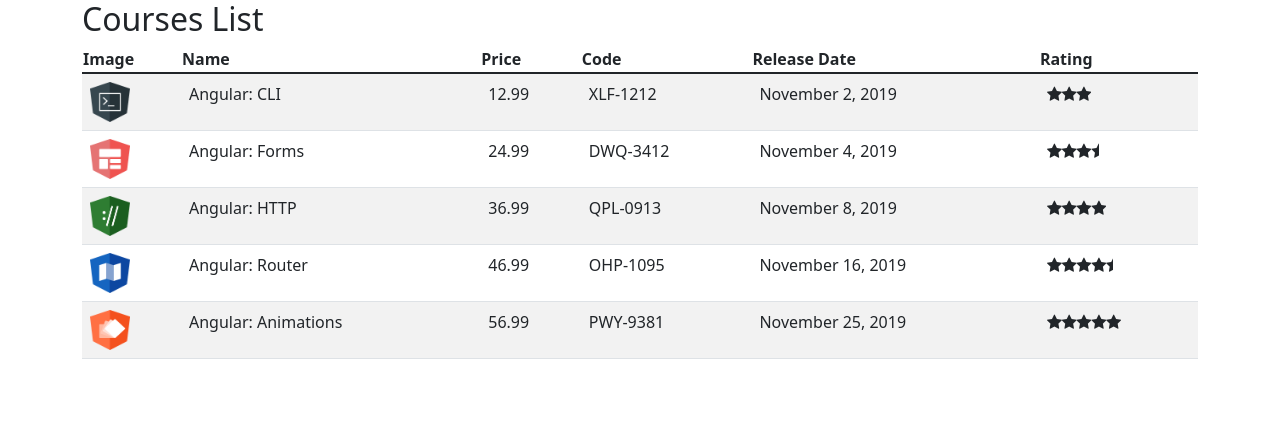
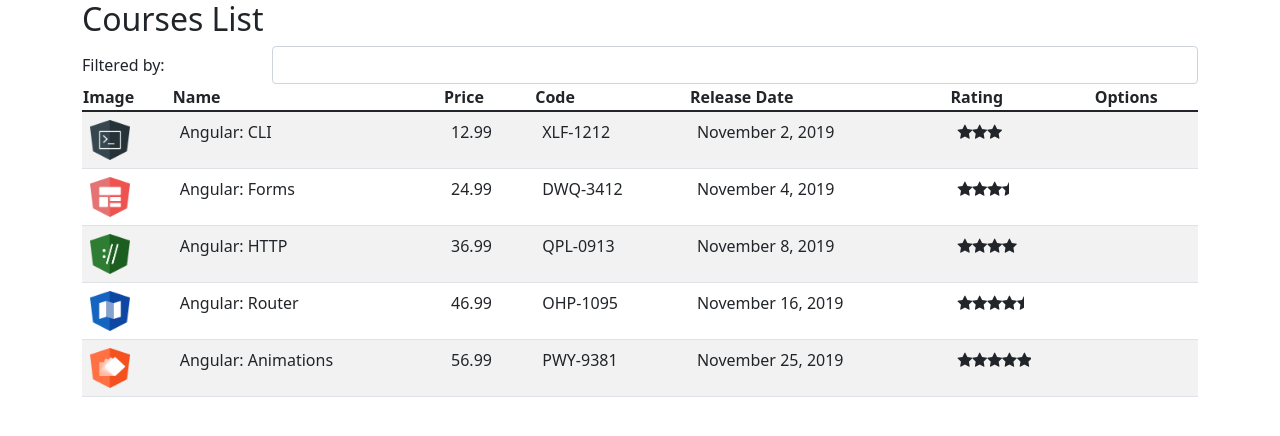
Before and after one commit to esbnet/dio-santander-course-manager, an Angular app: page / in a window 1280 px wide. Shown: the top 436 px of the page. Built offline with nearby package versions, Linux system fonts and the light colour scheme.

Commit message:
feat: :sparkles: data binding

```diff
--- a/src/app/courses/course-list.component.html
+++ b/src/app/courses/course-list.component.html
@@ -1,5 +1,12 @@
 <div class="container">
   <h2>Courses List</h2>
+
+  <div class="form-group row">
+    <label class="col-sm-2 col-form-label">Filtered by:</label>
+    <div class="col-sm-10">
+      <input [(ngModel)]="filter" class="form-control" />
+    </div>
+  </div>
 
   <table class="table table-striped">
     <thead>
@@ -9,9 +16,10 @@
       <th>Code</th>
       <th>Release Date</th>
       <th>Rating</th>
+      <th>Options</th>
     </thead>
     <tbody>
-      <tr *ngFor="let course of courses">
+      <tr *ngFor="let course of filteredCourses">
         <td>
           <img
             src="{{ course.imageUrl }}"
@@ -27,6 +35,7 @@
         <td>
           <app-star [rating]="course.rating"></app-star>
         </td>
+        <td></td>
       </tr>
     </tbody>
   </table>
--- a/src/app/courses/course-list.component.ts
+++ b/src/app/courses/course-list.component.ts
@@ -7,9 +7,28 @@ import { Course } from './course';
   templateUrl: './course-list.component.html',
 })
 export class CourseListComponent implements OnInit {
-  courses: Course[] = [];
+  filteredCourses: Course[] = [];
+  _courses: Course[] = [];
+  _filterBy: string = '';
+
   constructor(private courseService: CourseService) {}
+
   ngOnInit(): void {
-    this.courses = this.courseService.retriveAll();
+    this._courses = this.courseService.retriveAll();
+    this.filteredCourses = this._courses;
+  }
+
+  set filter(value: string) {
+    this._filterBy = value;
+    this.filteredCourses = this._courses.filter(
+      (course: Course) =>
+        course.name
+          .toLocaleLowerCase()
+          .indexOf(this._filterBy.toLocaleLowerCase()) > -1
+    );
+  }
+
+  get filter() {
+    return this._filterBy;
   }
 }
```
